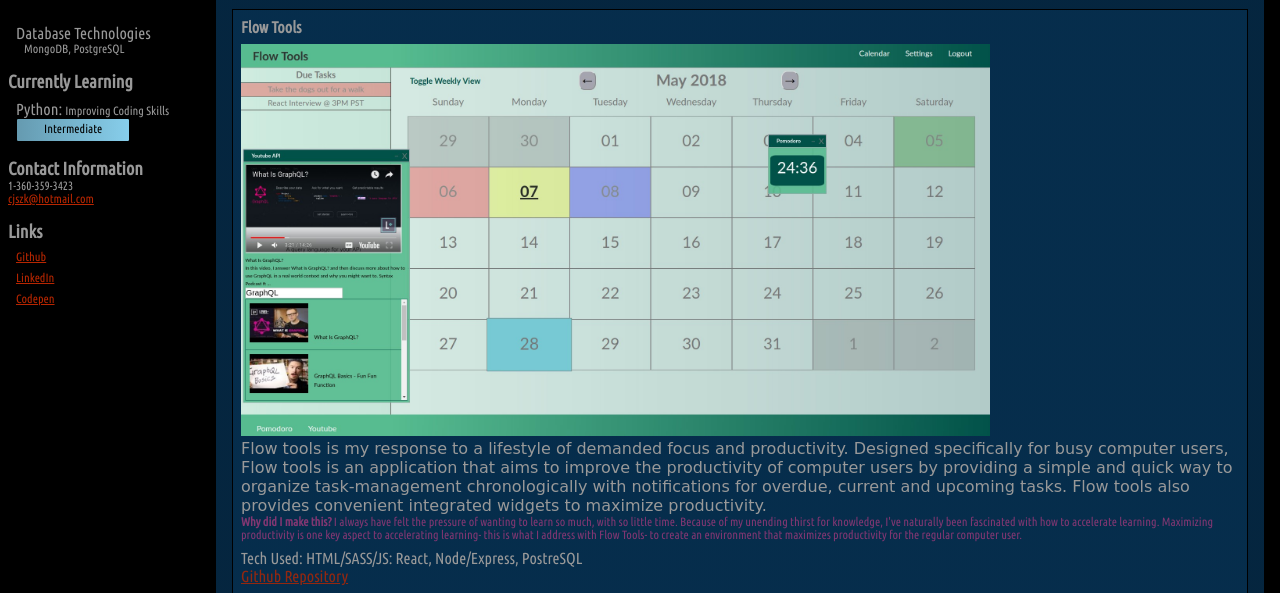
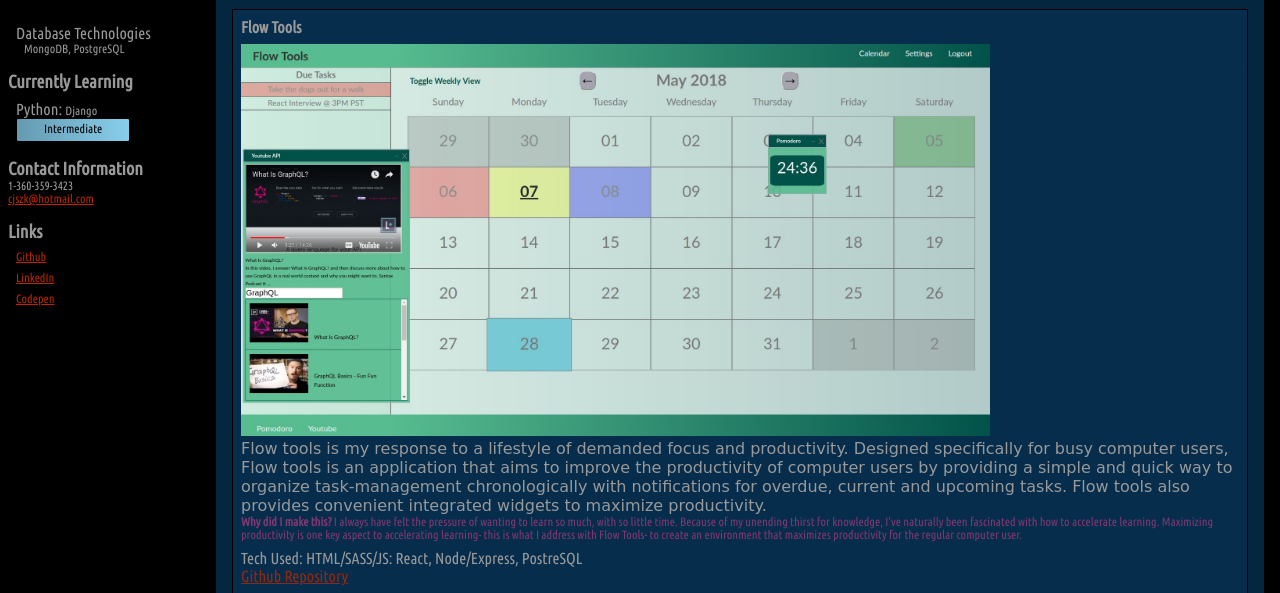
Before and after one commit to cjszk/chris-wh-portfolio, a Flask app: page / in a window 1280 px wide. Shown: the part 442-1035 px from the top of the page. Run offline with Flask 2, Linux system fonts and the light colour scheme; some libraries are stand-ins or nearby versions.

Commit message:
small changes

```diff
--- a/templates/index.html
+++ b/templates/index.html
@@ -48,7 +48,7 @@
             <h2 class="anchor__currently-learning__header">Currently Learning</h2>
             <ul class="anchor__currently-learning__ul">
                 <li class="anchor__currently-learning__li">
-                    <p class="anchor__currently-learning__tech">Python: <span class="small">Improving Coding Skills</span></p>
+                    <p class="anchor__currently-learning__tech">Python: <span class="small">Django</span></p>
                     <span class="anchor__currently-learning__python-bar">Intermediate</span>
                     <span class="anchor__currently-learning__python-tech"></span>
                 </li>
```
